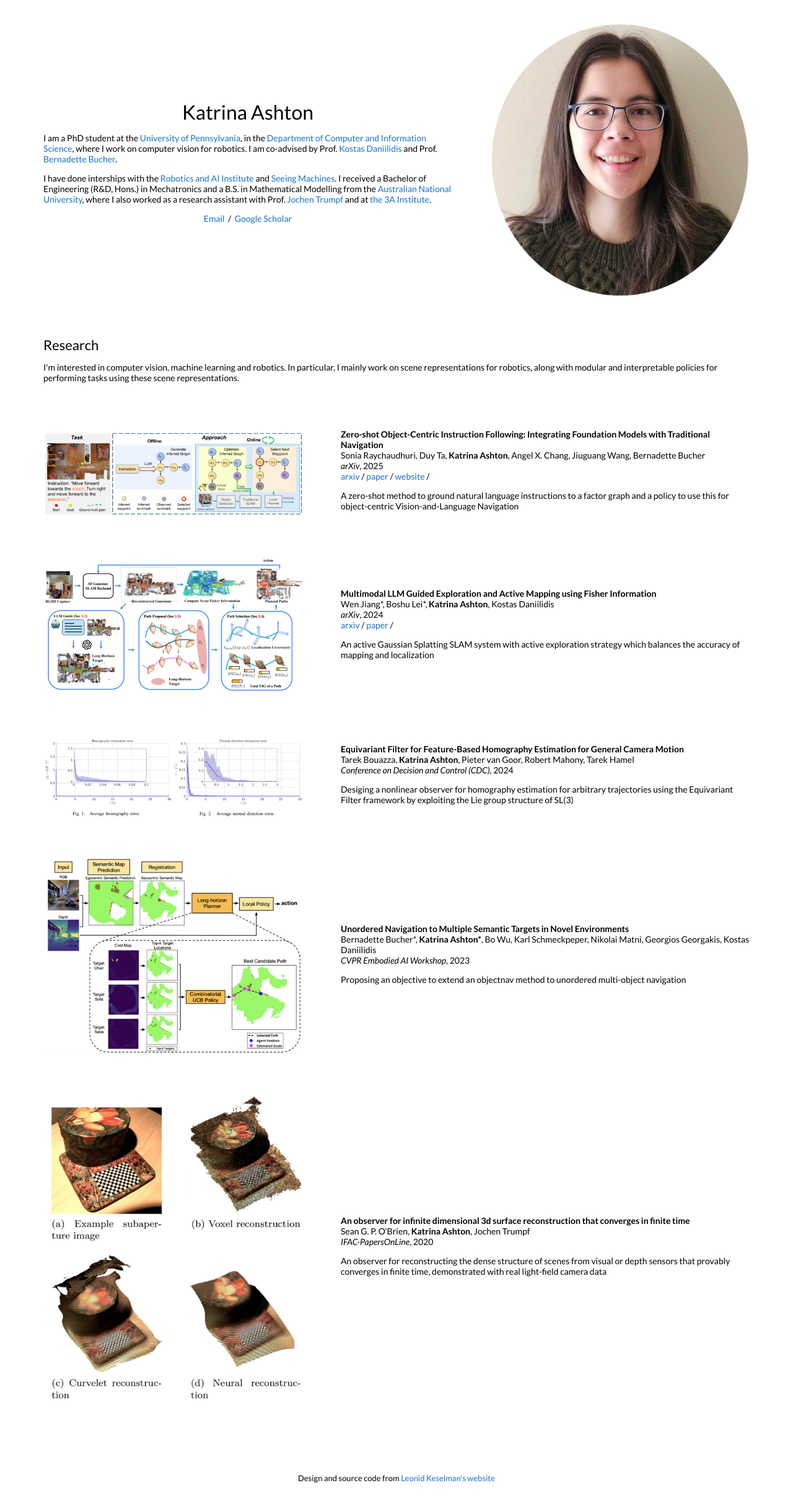
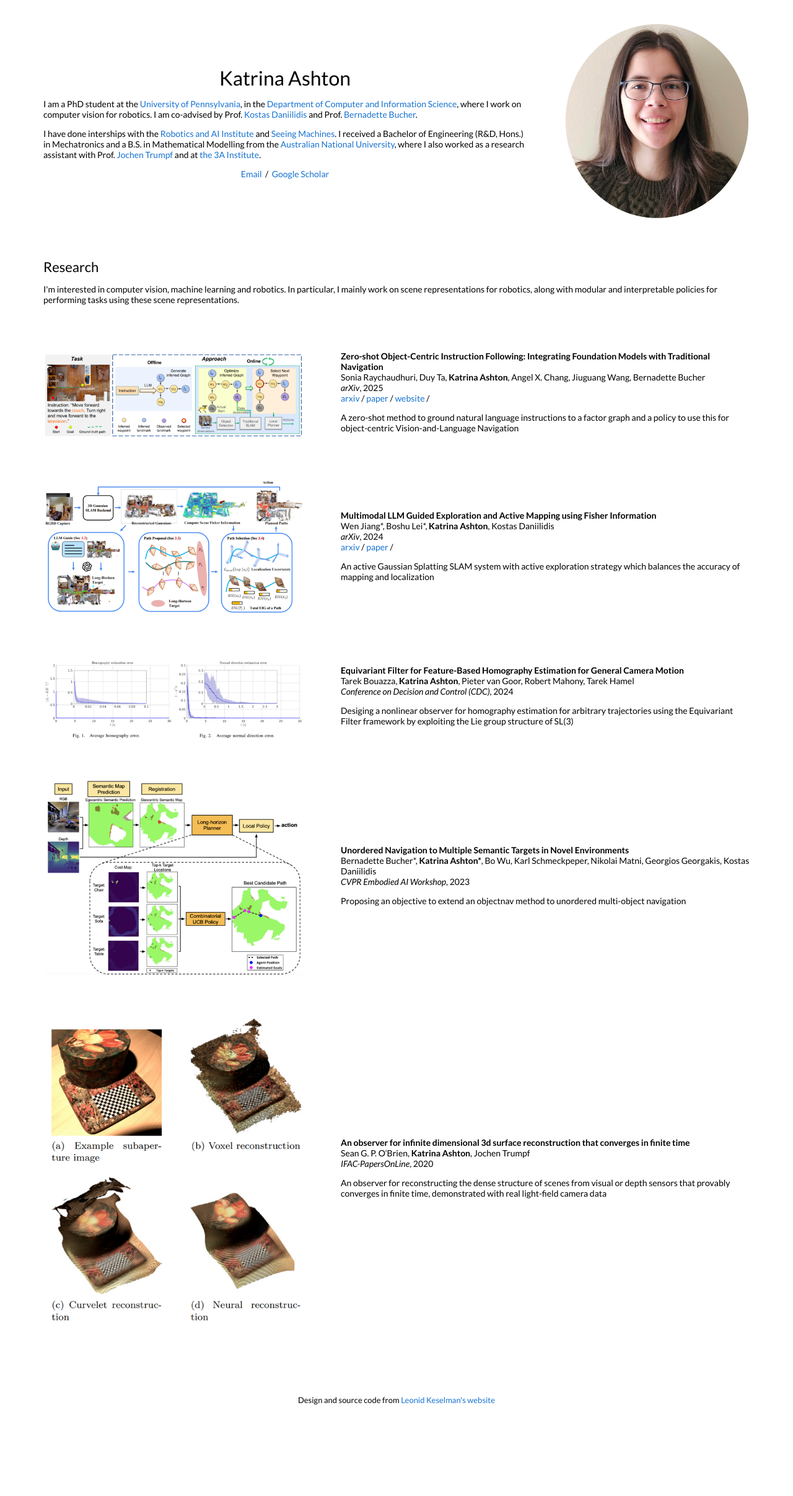
Before and after one commit to k-ashton/k-ashton.github.io, a Jekyll site: the page built from _posts/2025-03-03-nlslam.markdown, in a window 1280 px wide. Shown: the whole page at 62% size. Built offline with Jekyll 4.4.1, drawn with Linux system fonts in a browser that asks for light colours; after the commit the page ends 2288 px from its top, so only the background shows below that.

Commit message:
Reduce my photo size

```diff
--- a/_layouts/default.html
+++ b/_layouts/default.html
@@ -30,7 +30,7 @@
       <td style="padding:0px">
         <table style="width:100%;border:0px;border-spacing:0px;border-collapse:separate;margin-right:auto;margin-left:auto;">
           <tr style="padding:0px">
-            <td style="padding:2.5%;width:60%;vertical-align:middle">
+            <td style="padding:2.5%;width:70%;vertical-align:middle">
               <h1>
                 Katrina Ashton
               </h1>
@@ -45,7 +45,7 @@
                 <a href="https://scholar.google.com/citations?user=_Vld-EIAAAAJ&hl">Google Scholar</a>
               </p>
             </td>
-            <td style="padding:2.5%;width:40%;max-width:40%">
+            <td style="padding:2.5%;width:30%;max-width:30%">
               <img style="width:100%;max-width:100%" alt="profile photo" src="images/self-photo-circle.png">
             </td>
           </tr>
```
